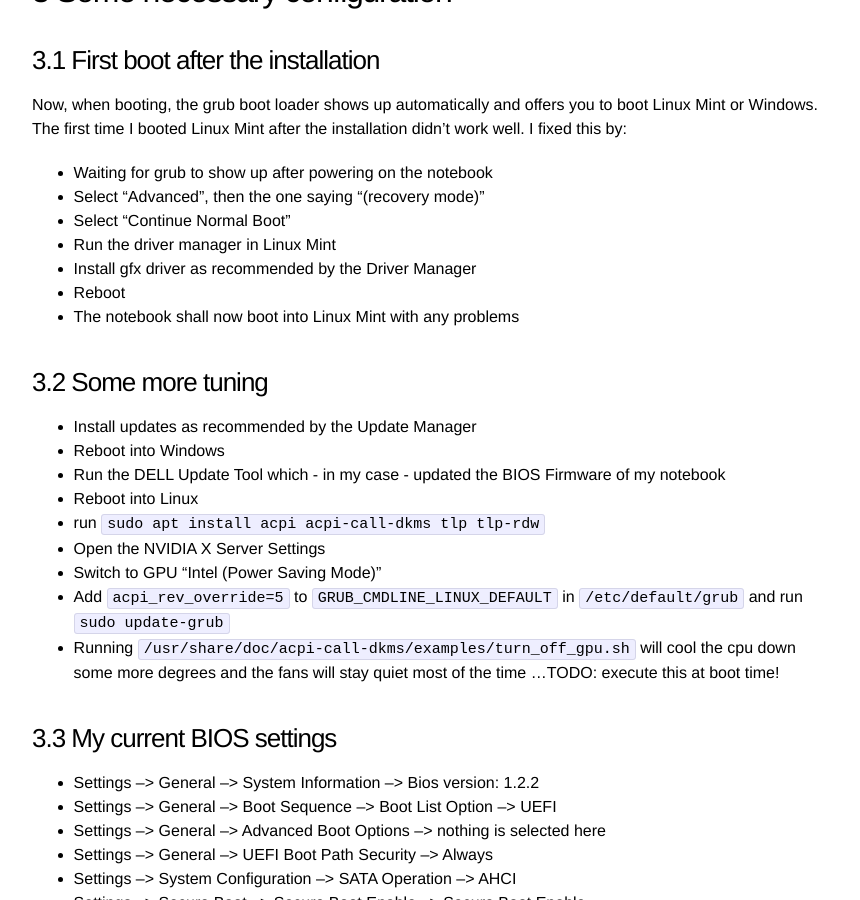
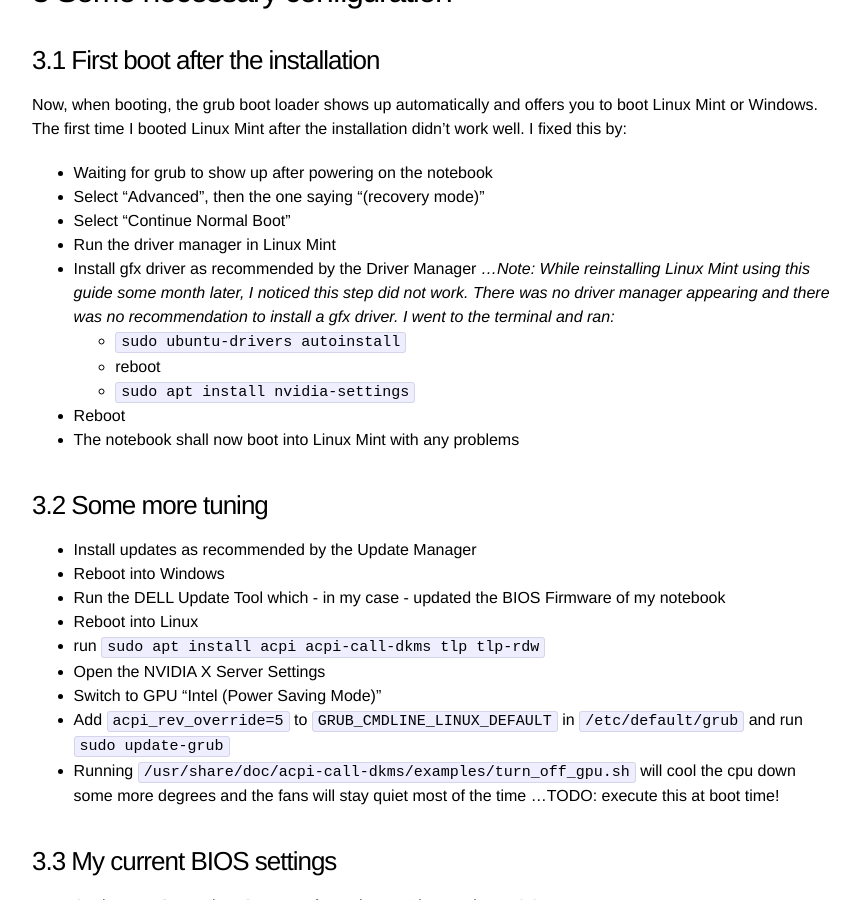
Before and after one commit to jewirth/jewirth.github.io, a Jekyll site: the page built from _posts/2018-07-25-Linux-Mint-19-on-Dell-XPS-15-9570-(2018).markdown, in a window 1280 px wide and 900 px high, scrolled down 2260 px. Shown: the whole window, without its empty margins (208-1068 px from the left). Built offline with Jekyll 4.4.1, drawn with Linux system fonts in a browser that asks for light colours.

Commit message:
Update 2018-07-25-Linux-Mint-19-on-Dell-XPS-15-9570-(2018).markdown

````diff
--- a/_posts/2018-07-25-Linux-Mint-19-on-Dell-XPS-15-9570-(2018).markdown
+++ b/_posts/2018-07-25-Linux-Mint-19-on-Dell-XPS-15-9570-(2018).markdown
@@ -69,7 +69,10 @@ Now, when booting, the grub boot loader shows up automatically and offers you to
 - Select "Advanced", then the one saying "(recovery mode)"
 - Select "Continue Normal Boot"
 - Run the driver manager in Linux Mint
-- Install gfx driver as recommended by the Driver Manager
+- Install gfx driver as recommended by the Driver Manager *...Note: While reinstalling Linux Mint using this guide some month later, I noticed this step did not work. There was no driver manager appearing and there was no recommendation to install a gfx driver. I went to the terminal and ran:*
+  - ```sudo ubuntu-drivers autoinstall```
+  - reboot
+  - ```sudo apt install nvidia-settings```
 - Reboot
 - The notebook shall now boot into Linux Mint with any problems
 
````
